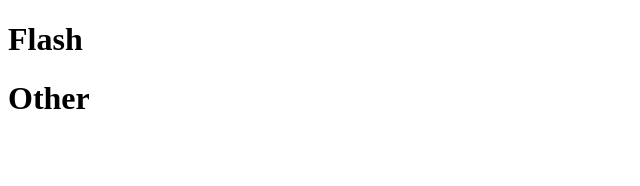
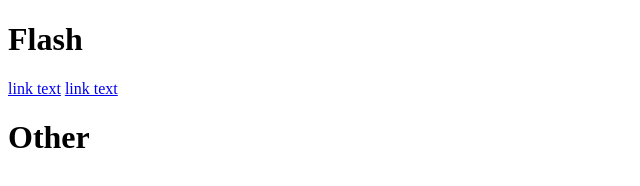
Before and after one commit to np-schoolaccount/np-schoolaccount.github.io, a plain HTML site: page docs/index.html in a window 1280 px wide. Shown: the whole page, without its empty margins (0-640 px from the left). Drawn offline with Linux system fonts and the light colour scheme.

Commit message:
Update index.html

```diff
--- a/docs/index.html
+++ b/docs/index.html
@@ -6,7 +6,8 @@
 <body>
 
 <h1>Flash</h1>
-
+  <a href="./FlashGames/">link text</a>
+  <a href="./FlashGames/">link text</a>
 <h1>Other</h1>
 </body>
 </html>
```
